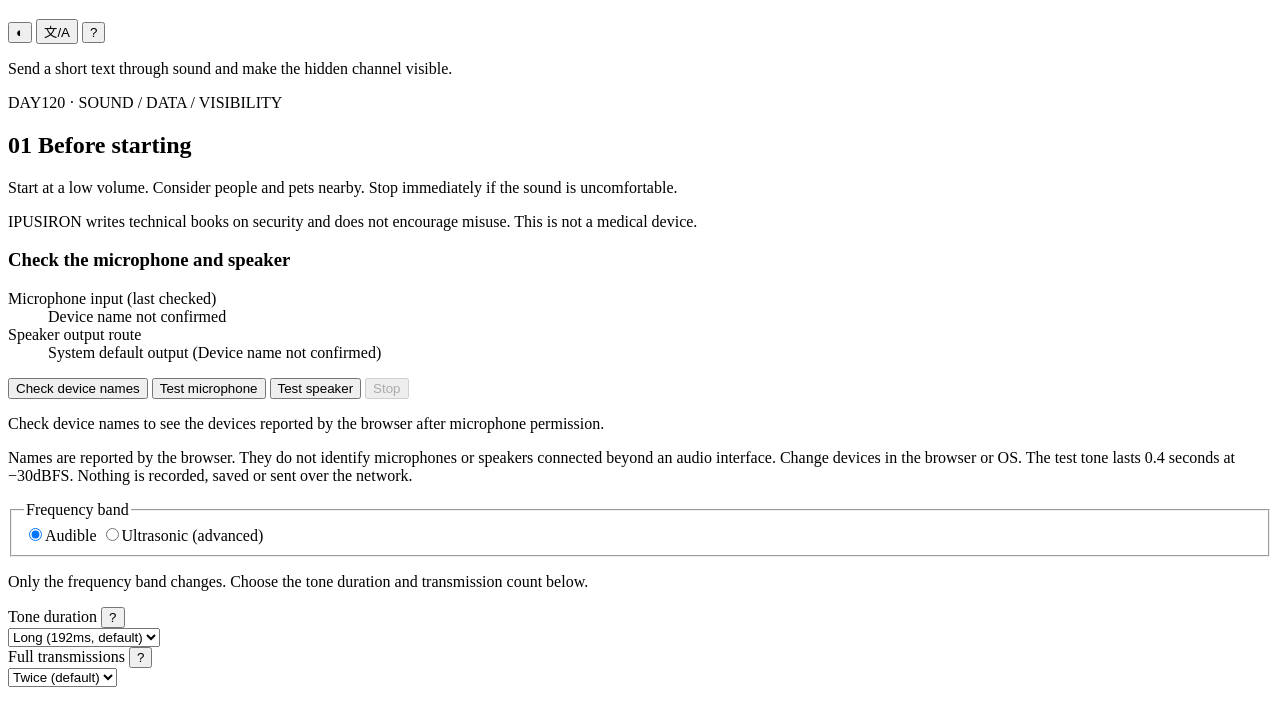
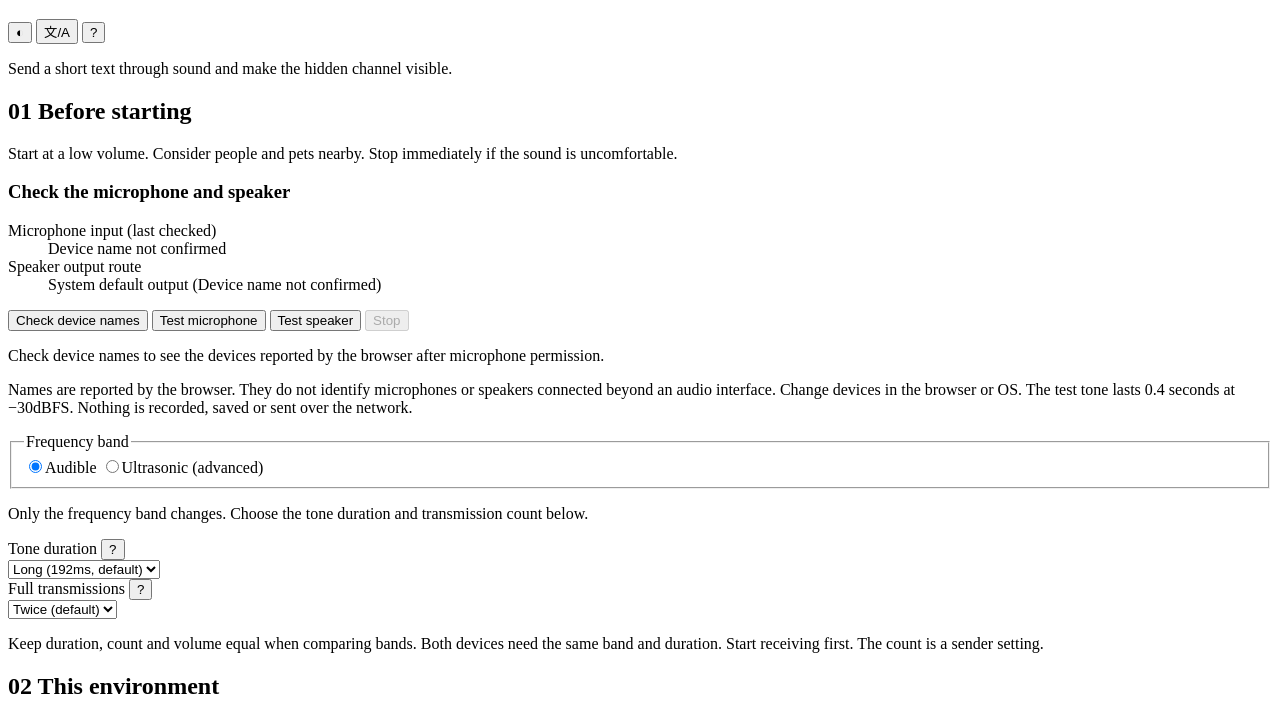
Before and after one commit to ipusiron/airborne-tone-link, a website with bundled scripts: page index.html in a window 1280 px wide. Shown: the part 61-764 px from the top of the page. Built offline with nearby package versions, Linux system fonts and the light colour scheme.

Commit message:
見出しの英字ラベルと作者・医療機器の注記を画面から外す
- ヘッダーの「DAY120 · SOUND / DATA / VISIBILITY」を削除
- 「始める前に」の作者・悪用・医療機器の一文（日英）を削除
- 使われなくなった.eyebrowのスタイルを削除

Co-Authored-By: Claude Opus 5.5 <noreply@anthropic.com>

```diff
--- a/index.html
+++ b/index.html
@@ -25,14 +25,12 @@
       </div>
     </div>
     <p data-i18n="subtitle"></p>
-    <p class="eyebrow">DAY120 · SOUND / DATA / VISIBILITY</p>
   </header>
   <noscript><p lang="ja">JavaScriptを有効にしてください。</p><p lang="en">Enable JavaScript to use this tool.</p></noscript>
   <main>
     <section class="card" aria-labelledby="before-title">
       <h2 id="before-title"><span class="number">01</span> <span data-i18n="before"></span></h2>
       <p data-i18n="safety"></p>
-      <p class="muted" data-i18n="ethics"></p>
       <h3 data-i18n="deviceTitle"></h3>
       <dl class="environment">
         <div><dt data-i18n="microphoneDevice"></dt><dd id="device-microphone"></dd></div>
--- a/messages.js
+++ b/messages.js
@@ -8,7 +8,6 @@
     title: 'Airborne Tone Link', subtitle: '短い文字列を音で送り、見えない通信路を画面で確かめます。',
     language: 'Switch to English', theme: '明暗を切り替え', help: '使い方', close: '閉じる',
     before: '始める前に', safety: '音量を小さくして始めてください。周りの人やペットに配慮し、不快ならすぐ停止してください。',
-    ethics: '作者IPUSIRONはセキュリティ分野の技術書の著者です。悪用を勧めません。医療機器ではありません。',
     mode: '周波数帯', reliable: '可聴', ultrasonic: '本気（近超音波）',
     modeNote: '切り替わるのは周波数帯だけです。音の長さと送信回数は下で選びます。',
     timing: '音の長さ', shortTone: '短い（85ms）', longTone: '長い（192ms・既定）',
@@ -153,7 +152,6 @@
     title: 'Airborne Tone Link', subtitle: 'Send a short text through sound and make the hidden channel visible.',
     language: '日本語に切り替え', theme: 'Toggle light and dark', help: 'Help', close: 'Close',
     before: 'Before starting', safety: 'Start at a low volume. Consider people and pets nearby. Stop immediately if the sound is uncomfortable.',
-    ethics: 'IPUSIRON writes technical books on security and does not encourage misuse. This is not a medical device.',
     mode: 'Frequency band', reliable: 'Audible', ultrasonic: 'Ultrasonic (advanced)',
     modeNote: 'Only the frequency band changes. Choose the tone duration and transmission count below.',
     timing: 'Tone duration', shortTone: 'Short (85ms)', longTone: 'Long (192ms, default)',
--- a/style.css
+++ b/style.css
@@ -64,8 +64,7 @@ h2 { margin: 0 0 16px; font-size: 1.2rem; }
 h3 { font-size: 1rem; }
 p { margin: 12px 0; }
 .header-tools { display: flex; gap: 8px; margin-left: auto; }
-.eyebrow, .number, .mono { font-family: var(--mono); }
-.eyebrow { color: var(--muted); font-size: 0.75rem; letter-spacing: 0.12em; }
+.number, .mono { font-family: var(--mono); }
 .number { color: var(--accent); margin-right: 10px; font-size: 0.9rem; }
 main { display: grid; gap: 20px; }
 .card { min-width: 0; padding: 16px; border: 1px solid var(--border); border-radius: 8px; background: var(--surface); }
```
